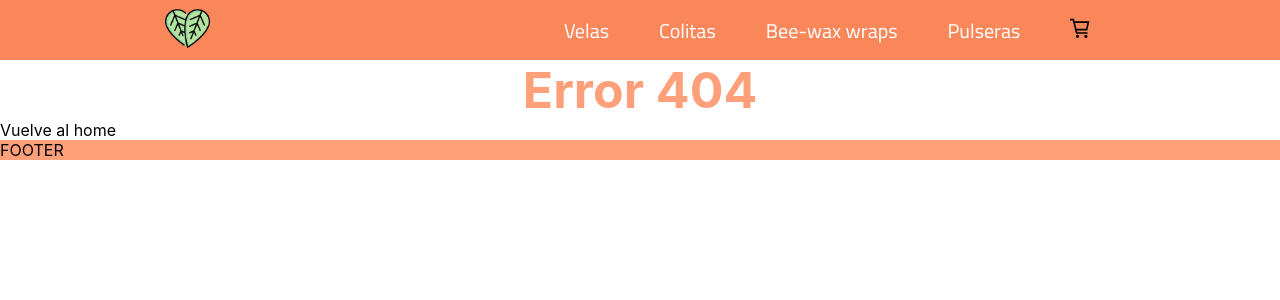
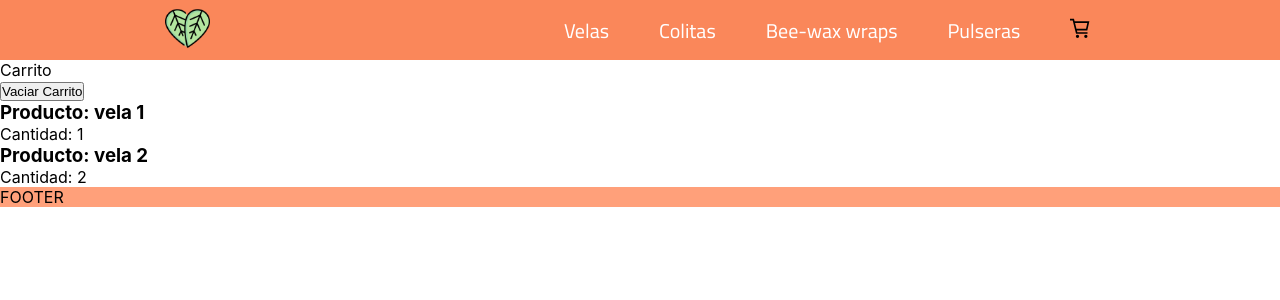
Before and after one commit to sofimack/cambalachetiendita, a React (Create React App) app: page /cart in a window 1280 px wide. Before the commit this address had no page. Shown: the top 300 px of the page. Built offline with nearby package versions, Linux system fonts and the light colour scheme.

Commit message:
context ok, faltan pulir algunas cosas y css

```diff
--- a/src/App.jsx
+++ b/src/App.jsx
@@ -1,4 +1,3 @@
-
 import './App.css';
 import {BrowserRouter, Switch, Route} from 'react-router-dom';
 import Navbar from './components/navbar/navbar';
@@ -7,10 +6,12 @@ import Detail from './detail/index';
 import Error404 from './components/Error404/error404';
 import Category from './components/categorias/categorias';
 import Footer from './components/footer/footer';
-
+import ContextProvider from "./context/Context";
+import Cart from './components/cart';
 
 function App() {
   return (
+    <ContextProvider>
     <BrowserRouter>
 
       <Navbar />
@@ -27,6 +28,10 @@ function App() {
           <Detail />
         </Route>
 
+        <Route path="/cart">
+          <Cart />
+        </Route>
+
         <Route path='*'>
           <Error404 />
         </Route>
@@ -36,6 +41,7 @@ function App() {
 
 
     </BrowserRouter>
+    </ContextProvider>
   );
 }
 
--- /dev/null
+++ b/src/components/CartItem/CartItem.jsx
@@ -0,0 +1,18 @@
+import {useContext} from 'react';
+import {Context} from '../../context/Context';
+
+const CartItem = ({item}) => {
+    const {
+        deleteItem
+    } = useContext(Context);
+
+    return (
+        <>
+            <h3>Producto: {item.nombre}</h3>
+            <p>Cantidad: {item.cantidad}</p>
+            {/*<button onClick={deleteItem}>Eliminar Producto</button>*/}
+        </>
+    )
+}
+
+export default CartItem;
--- a/src/components/cart/index.jsx
+++ b/src/components/cart/index.jsx
@@ -1,16 +1,29 @@
 import {useContext} from 'react';
-import {Store} from '../../store';
+import {Context} from '../../context/Context';
+import CartItem from '../CartItem/CartItem';
 
 const Cart = () => {
-    const [data, setData] = useContext(Store);
+    const { items,
+            setItems,
+            addToCart,
+            deleteItem,
+            clear
+        } = useContext(Context);
 
     return (
         <>
             <p>Carrito</p>
+            <button onClick={clear}>Vaciar Carrito</button>
+            <ul>
+                {
+                    items.items.map((item,index) =>
+                    <li key={index}>
+                        <CartItem key={index} item={item} />
+                    </li>)
 
-            {
-                data.items.map(item => <h2>{item.title}</h2>)
-            }
+                }
+            </ul>
+
         </>
     )
 }
--- a/src/components/categorias/categorias.jsx
+++ b/src/components/categorias/categorias.jsx
@@ -7,9 +7,9 @@ const Category = () => {
     const queCategoriaEs = (cat) => {
         switch(cat) {
             case 'velas': return <p>Estoy en camas</p>;
-            case 'colitas': return <p>Estoy en juguetes</p>;
-            case 'wraps': return <p>Estoy en ropa</p>
-            case 'pulseras': return <p>Estoy en ropa</p>
+            case 'colitas': return <p>Estoy en colitas</p>;
+            case 'wraps': return <p>Estoy en wraps</p>
+            case 'pulseras': return <p>Estoy en pulseras</p>
             default: return <p>la categoría no existe</p>
         }
     }
--- a/src/components/navbar/navbar.jsx
+++ b/src/components/navbar/navbar.jsx
@@ -1,7 +1,7 @@
-
 import { GrCart } from 'react-icons/gr';
 import './navbar.css';
 import NavItem from '../NavItem/navitem';
+import {Link} from 'react-router-dom';
 
 
 function Navbar({titulo, action}) {
@@ -34,14 +34,14 @@ function Navbar({titulo, action}) {
 
                 <div class="navbar">
                   <div class="left">
-                    <a href="navbar.jsx"><img src="img/leaves.png" alt="Logo de la marca, dos hojas que representan un corazon"/></a>
+                    <Link to={'/'}><img src="img/leaves.png" alt="Logo de la marca, dos hojas que representan un corazon"/></Link>
                   </div>
                 <div class="right">
                   <ul>
                     {
                      menuItems.map((seccion, index) => <NavItem key={index} text={seccion.texto} url={seccion.ruta} />)
                     }
-                    <li><a href="#" className='carrito'><GrCart /></a></li>
+                    <li><Link to={'/cart'}><GrCart /></Link></li>
 
                   </ul>
 
--- a/src/components/producto/producto.jsx
+++ b/src/components/producto/producto.jsx
@@ -23,8 +23,6 @@ const Producto = ({titulo, precio, id}) => {
         }
     }
 
-
-
     return (
         <div className="producto">
             <img src="img/vela1.jpeg" alt="Vela de naranja y romero"/>
@@ -39,7 +37,7 @@ const Producto = ({titulo, precio, id}) => {
                 <button onClick={() => suma() } >+</button>
             </div>
 
-            <Link to={`detail/${id}`}> AQUI IRIA TU BOTON CON VER MAS</Link>
+            <Link to={`detail/${id}`}>Ver detalle...</Link>
         </div>
     )
 }
--- /dev/null
+++ b/src/context/Context.jsx
@@ -0,0 +1,96 @@
+import { createContext, useState } from "react";
+
+export const Context = createContext();
+
+const ContextProvider = ({ children }) => {
+
+  const productos = [
+    {
+        id: 1,
+        nombre: 'vela 1',
+        precio: 240,
+        cantidad: 1
+    },
+
+    {
+        id: 2,
+        nombre: 'vela 2',
+        precio: 240,
+        cantidad: 2
+    }
+  ]
+
+    const [items, setItems] = useState({
+      items: productos,
+      cantidadAgregar: 0,
+      totalQty: 0
+    });
+
+
+    const deleteItem = (itm,qty) => {
+      const index = items.items.findIndex(
+        (find) => find.producto.id === itm.id
+      );
+      const arr = items.items;
+      arr.splice(index, 1);
+      setItems({
+        items: arr,
+        totalQty: items.totalQty - qty,
+        cantidadAgergar: 0
+      });
+    };
+
+
+    const clear = () => {
+      setItems({
+        items: [],
+        cantidadAgregar: 0,
+        totalQty: 0
+      });
+    };
+
+    const addToCart = (item) => {
+      items.items.filter((prod) => prod.producto.id === item.id).length === 0
+        ? setItems({
+            ...items,
+            items: [
+              ...items.items,
+              { producto: item, cantidad: items.cantidadAgregar }
+            ],
+            totalQty: items.totalQty + items.cantidadAgregar
+          })
+        : isInCart(item);
+    };
+
+    const isInCart = (item) => {
+      const index = items.items.findIndex(
+        (find) => find.producto.id === item.id
+      );
+      const arr = items.items;
+      arr[index] = {
+        ...arr[index],
+        cantidad: arr[index].cantidad + items.cantidadAgregar
+      };
+      setItems({
+        ...items,
+        items: arr,
+        totalQty: items.totalQty + items.cantidadAgregar
+      });
+    };
+
+    return (
+      <Context.Provider
+        value={{
+          items,
+          setItems,
+          addToCart,
+          deleteItem,
+          clear
+        }}
+      >
+        {children}
+      </Context.Provider>
+    );
+  };
+
+  export default ContextProvider;
--- a/src/detail/ProductDetail.jsx
+++ b/src/detail/ProductDetail.jsx
@@ -1,4 +1,12 @@
+import {useContext} from 'react';
+import {Context} from '../context/Context';
+
 const ProductDetail = ({item}) => {
+
+    const {
+        addToCart
+    } = useContext(Context);
+
     return (
         <article>
             <h1>{item.nombre}</h1>
@@ -6,7 +14,7 @@ const ProductDetail = ({item}) => {
             <img src={item.foto} alt=""/>
             <p>{item.descripcion}</p>
             <p>{item.precio}</p>
-            <button>Agregar al carrito</button>
+            {/*<button onClick={addToCart(item)}>Agregar al carrito</button>*/}
         </article>
     )
 }
```
Also changed, not shown: 1 other file (tests, documents, lock files or other folders).
